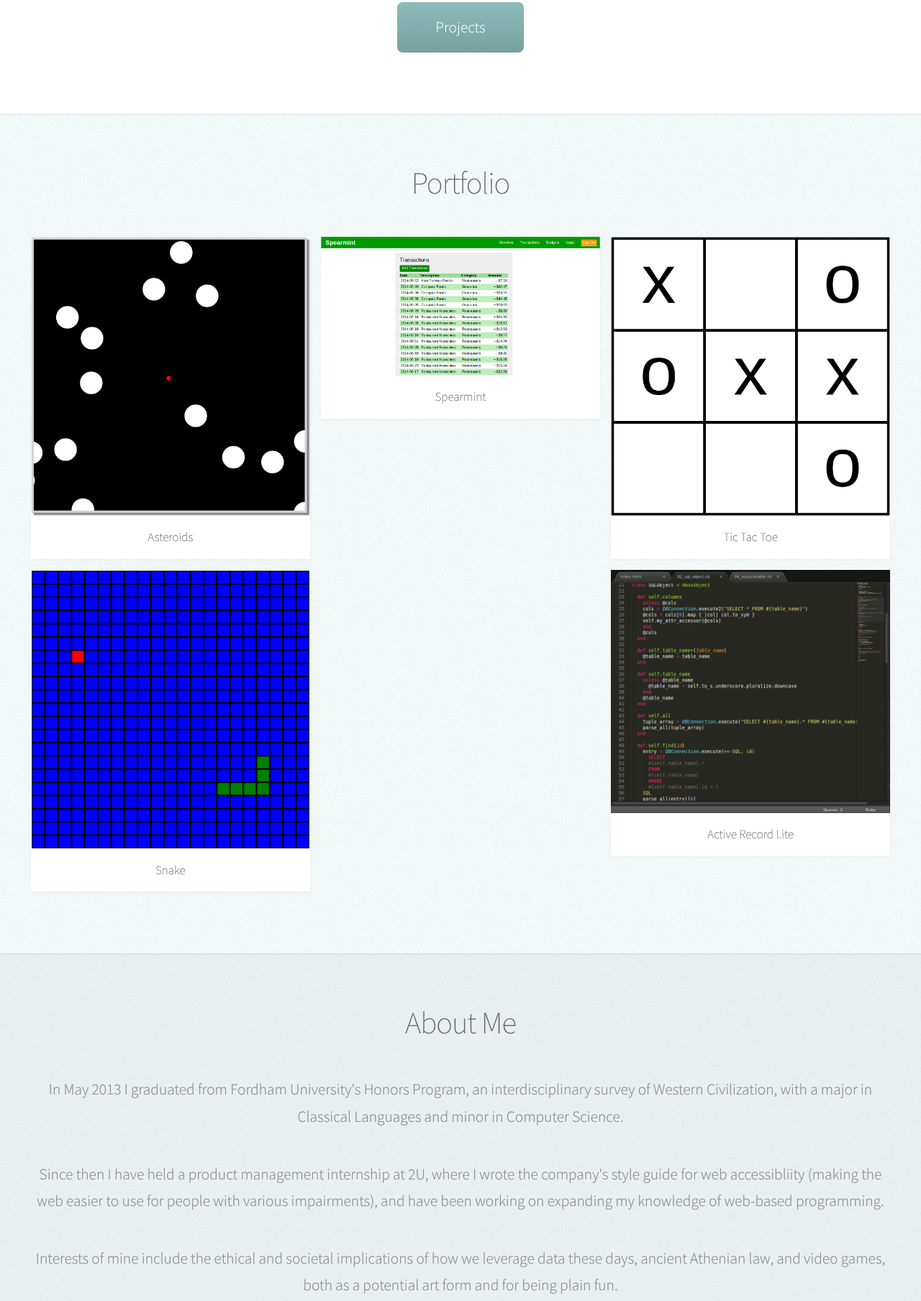
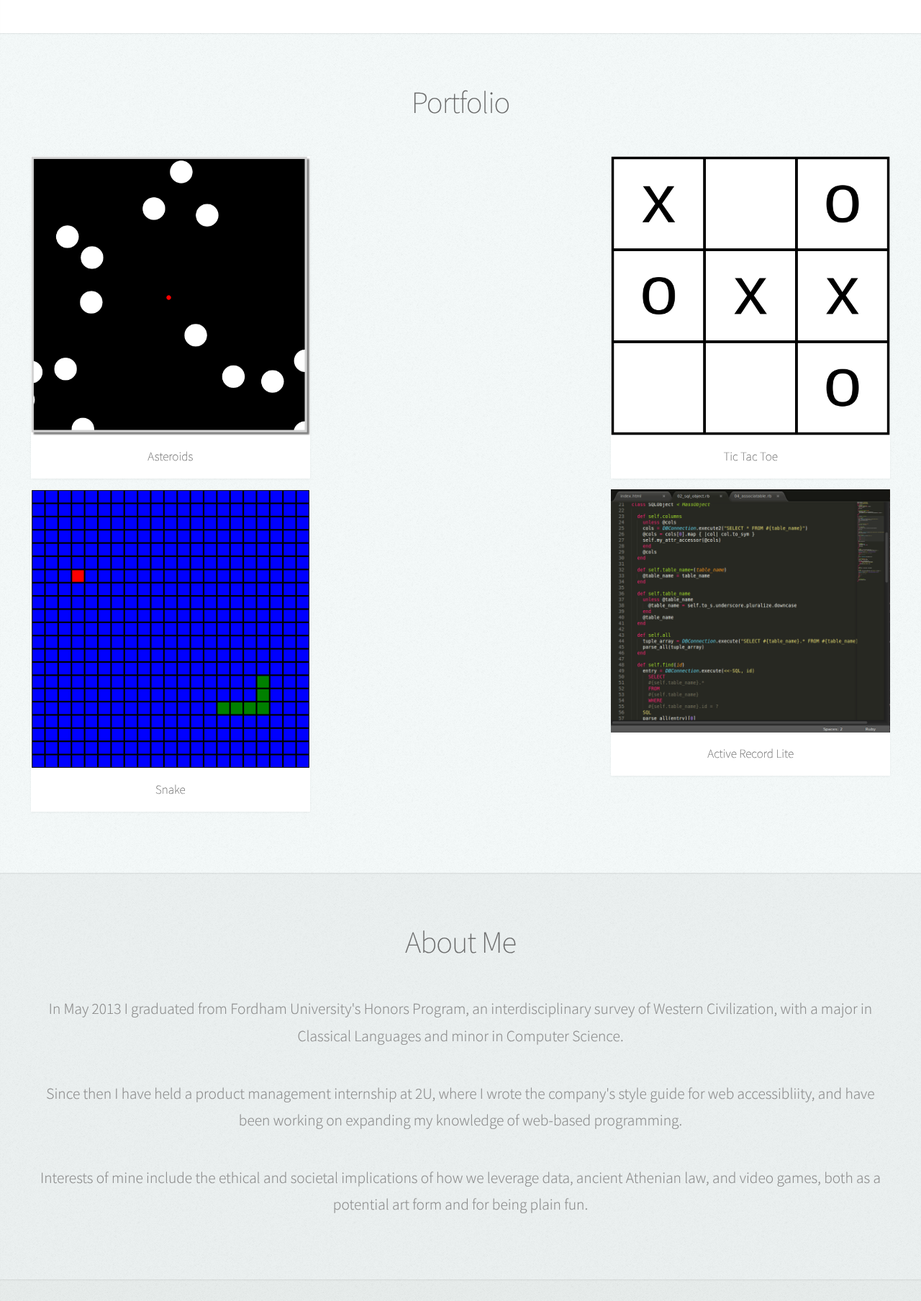
Before and after one commit to chas-mcmahon/Portfolio, a plain HTML site: page index.html in a window 1280 px wide. Shown: the part 258-2066 px from the top of the page at 72% size. Drawn offline with Linux system fonts and the light colour scheme.

Commit message:
minor changes to self description and displayed projects

```diff
--- a/css/style.css
+++ b/css/style.css
@@ -169,6 +169,11 @@
 		.row > article
 		{
 			margin-bottom: 0;
+		}
+
+		/*custom css*/
+		#last {
+			float: right;
 		}
 
 	/* Images */
--- a/index.html
+++ b/index.html
@@ -67,7 +67,7 @@
 
 					<!-- Social Icons -->
 						<ul class="icons">
-							<li><a href="https://www.facebook.com/chas.mcmahon.7?ref=tn_tnmn" class="fa fa-facebook solo"><span>Facebook</span></a></li>
+<!-- 							<li><a href="https://www.facebook.com/chas.mcmahon.7?ref=tn_tnmn" class="fa fa-facebook solo"><span>Facebook</span></a></li> -->
 
 							<li><a href="https://www.linkedin.com/pub/charles-mcmahon/65/b32/976" class="fa fa-linkedin solo"><span>LinkedIn</span></a></li>
 
@@ -96,9 +96,9 @@
 
 							<p>Self-taught web developer and Classical Antiquities enthusiast. I work primarily with Ruby on Rails and Backbone.js, but I've worked hard to make sure that I know more than just the frameworks.</p>
 
-							<footer>
+<!-- 							<footer>
 								<a href="#portfolio" class="button scrolly">Projects</a>
-							</footer>
+							</footer> -->
 
 						</div>
 					</section>
@@ -128,21 +128,21 @@
 										</header>
 									</article>
 								</div>
-								<div class="4u">
+<!-- 								<div class="4u">
 									<article class="item">
 										<a href="https://github.com/chas-mcmahon/Spearmint" class="image full"><img src="images/spearmint3.png" alt="spearmint" /></a>
 										<header>
 											<h3>Spearmint</h3>
 										</header>
 									</article>
-<!-- 									<article class="item">
+									<article class="item">
 										<a href="" class="image full"><img src="images/pic05.jpg" alt="" /></a>
 										<header>
 											<h3>Natoque Vitae</h3>
 										</header>
-									</article> -->
-								</div>
-								<div class="4u">
+									</article>
+								</div> -->
+								<div class="4u" id="last">
 									<article class="item">
 										<a href="tictactoe/index.html" class="image full"><img src="images/tictactoe.png" alt="tic tac toe" /></a>
 										<header>
@@ -173,9 +173,9 @@
 
 							<p>In May 2013 I graduated from Fordham University's Honors Program, an interdisciplinary survey of Western Civilization,  with a major in Classical Languages and minor in Computer Science.</p>
 
-							<p>Since then I have held a product management internship at 2U, where I wrote the company's style guide for web accessibliity (making the web easier to use for people with various impairments), and have been working on expanding my knowledge of web-based programming.</p>
+							<p>Since then I have held a product management internship at 2U, where I wrote the company's style guide for web accessibliity, and have been working on expanding my knowledge of web-based programming.</p>
 
-							<p>Interests of mine include the ethical and societal implications of how we leverage data these days, ancient Athenian law, and video games, both as a potential art form and for being plain fun.</p>
+							<p>Interests of mine include the ethical and societal implications of how we leverage data, ancient Athenian law, and video games, both as a potential art form and for being plain fun.</p>
 
 						</div>
 					</section>
```
